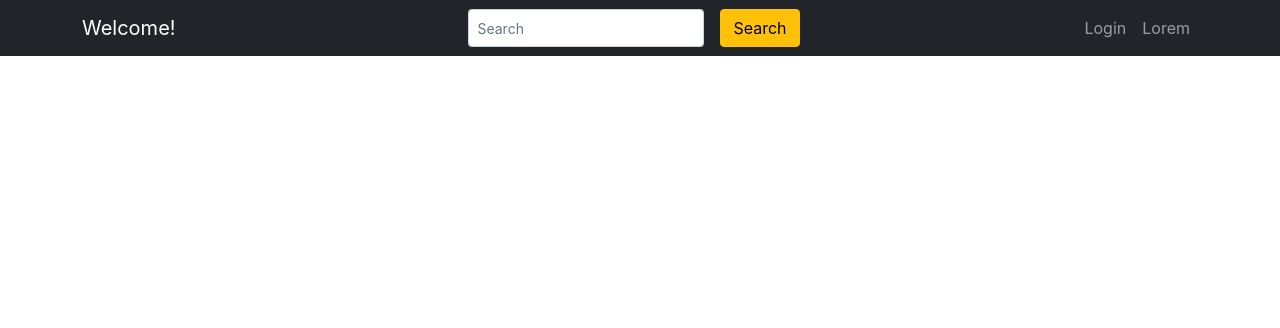
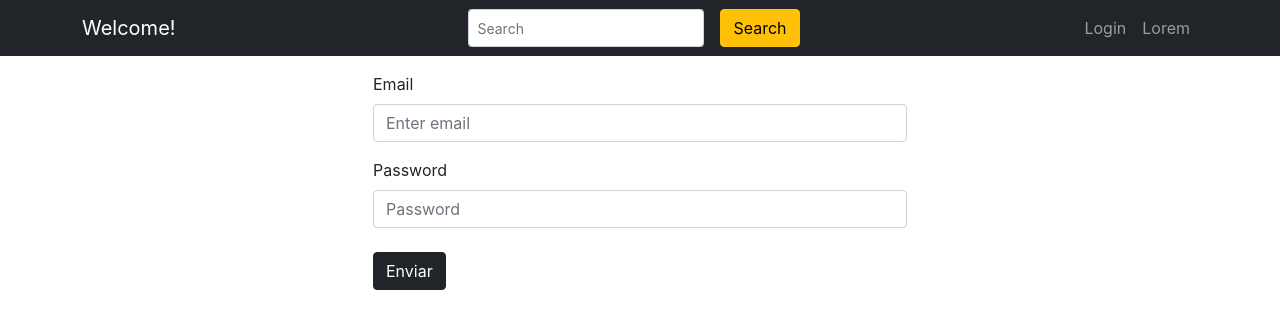
Before and after one commit to Thestias/Superhero-Challange, a React (Create React App) app: page /login in a window 1280 px wide. Shown: the top 328 px of the page. Built offline with nearby package versions, Linux system fonts and the light colour scheme.

Commit message:
Fix not exact path / Add Search path

```diff
--- a/src/App.js
+++ b/src/App.js
@@ -2,13 +2,15 @@ import './App.css';
 import { BrowserRouter, Route, Switch, Redirect } from 'react-router-dom';
 import LoginForm from './components/Login/Login';
 import NavBar from './components/Navbar/Navbar';
-import Home from './components/Home/Home'
+import Home from './components/Home/Home';
+import SearchPage from './components/SearchPage/SearchPage';
 import { Container } from 'react-bootstrap';
 import { useAuth } from './contexts/auth-context'
 
 
 function App() {
-
+  // TODO: i think the redirects are missing the history handling, add it!
+  // TODO: Remember to handle your scret!
   const { isLogged, setIsLogged } = useAuth()
 
   return (
@@ -18,12 +20,16 @@ function App() {
         <NavBar />
         <Container>
           <Switch>
-            <Route path="/">
+            <Route exact path="/">
               {isLogged ? <Home /> : <Redirect to="/login" />}
             </Route>
 
-            <Route path="/login">
+            <Route exact path="/login">
               {isLogged ? <Redirect to="/" /> : <LoginForm />}
+            </Route>
+
+            <Route exact path="/search">
+              <SearchPage />
             </Route>
 
           </Switch>
@@ -36,7 +42,7 @@ function App() {
         <p>Credits</p>&nbsp;&nbsp;
         <p>About</p>
       </footer> */}
-    </div>
+    </div >
   );
 }
 export default App;
```
